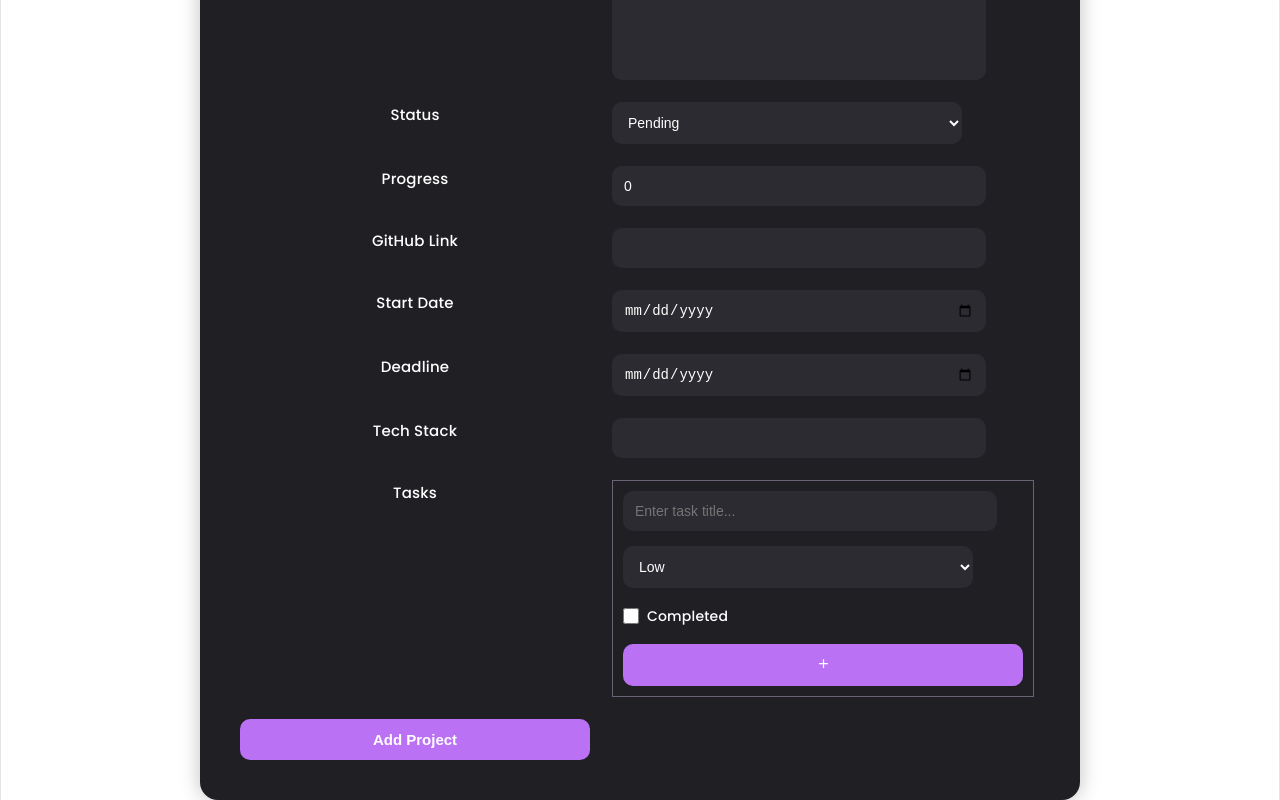
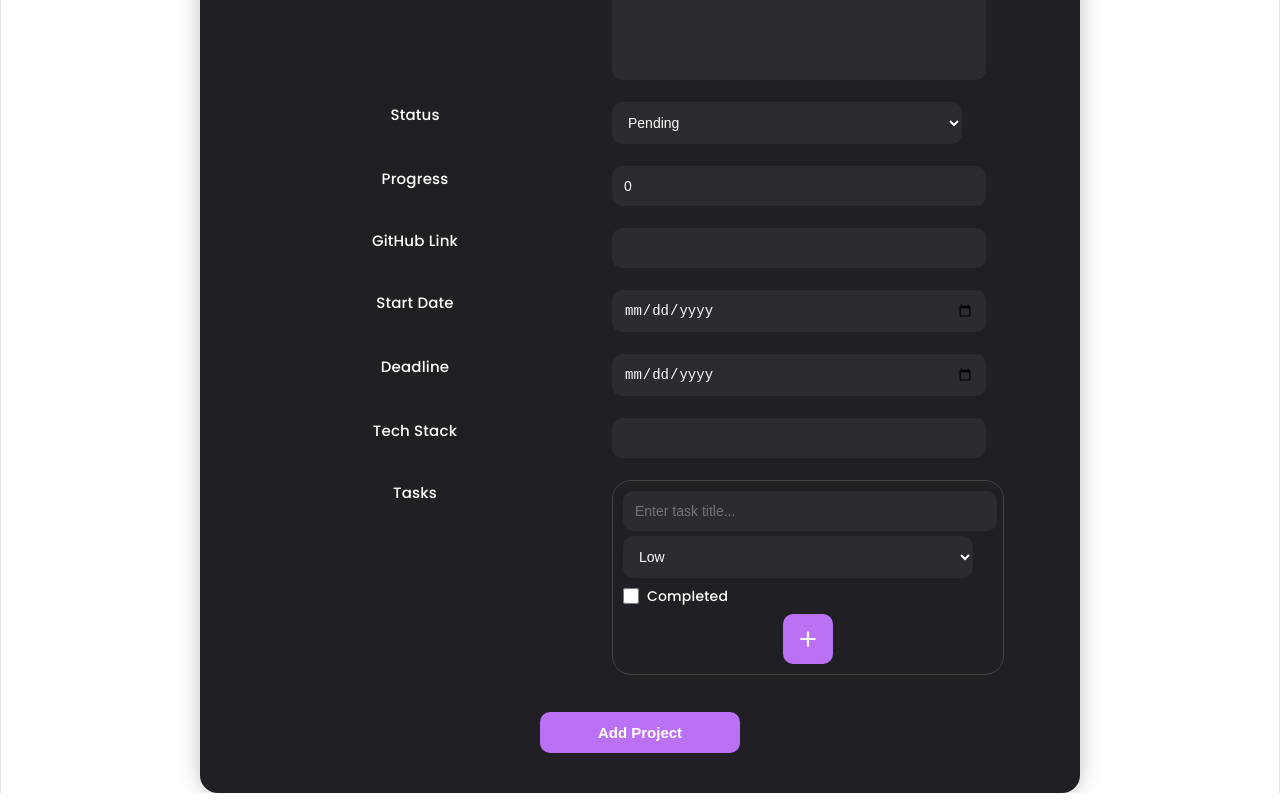
Before and after one commit to Akshitha-Mothkur/Project-Management-System, a React (Vite) app in the folder frontend/Project Compass/: page /addproject in a window 1280 px wide. Shown: the part 587-1387 px from the top of the page. Built offline with nearby package versions, Linux system fonts and the light colour scheme.

Commit message:
adjusted button

```diff
--- a/frontend/Project Compass/src/components/AddProject.jsx
+++ b/frontend/Project Compass/src/components/AddProject.jsx
@@ -273,7 +273,7 @@ function AddProject() {
 
                 </div>
 
-                <button type="submit" onClick={newProject}>
+                <button type="submit" onClick={newProject} className="update-btn">
                     Add Project
                 </button>
             </form>
--- a/frontend/Project Compass/src/components/EditProject.css
+++ b/frontend/Project Compass/src/components/EditProject.css
@@ -125,10 +125,12 @@
 .task-box{
     display: flex;
     flex-direction: column;
-    gap:15px;
-    width: 400px;
-   border: 1px solid;
+    gap:5px;
+    width: 370px;
+   border: 1px solid rgba(84, 82, 82, 0.716);
+   border-radius: 19px;
    padding: 10px;
+   margin-bottom: 15px;
 }
 
 
@@ -150,3 +152,23 @@
     height: 16px;
     margin: 0;
 }
+.add-btn{
+    width: 50px;
+    height: 50px;
+    border-radius: 50%;
+
+    display: flex;
+    align-items: center;
+    justify-content: center;
+    margin: auto;
+}
+.add-btn svg{
+    font-size: 40px;
+
+}
+.update-btn{
+
+    margin-left: 300px;
+    width: 200px;
+    text-align: center;
+}
--- a/frontend/Project Compass/src/components/EditProject.jsx
+++ b/frontend/Project Compass/src/components/EditProject.jsx
@@ -289,7 +289,7 @@ function EditProject() {
 
                 </div>
 
-                <button type="submit" onClick={updateProject}>
+                <button type="submit" onClick={updateProject} className="update-btn">
                     Update Project
                 </button>
             </form>
```
